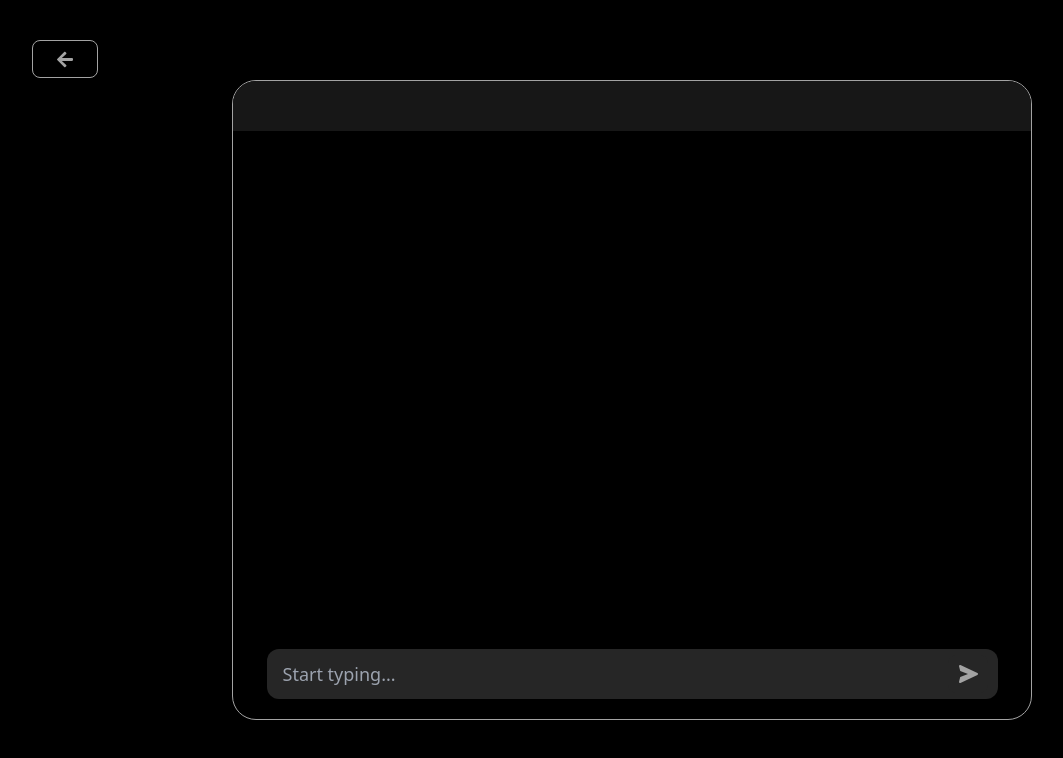
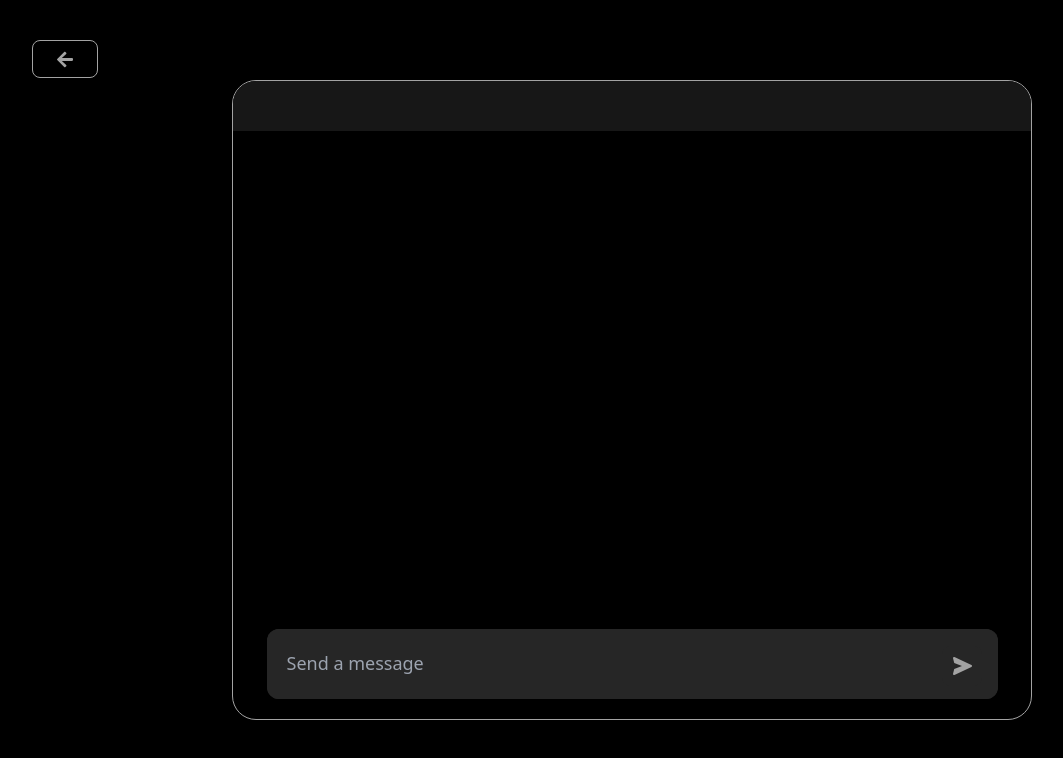
Before and after one commit to Lavryniukk/omniscent-frontend, a Next.js app: page /projects/chat in a window 1280 px wide. Shown: the top 758 px of the page, without its empty margins (8-1071 px from the left). Built offline with nearby package versions, Linux system fonts and the light colour scheme.

Commit message:
done input

```diff
--- a/app/globals.css
+++ b/app/globals.css
@@ -6,11 +6,11 @@
   width: 8px;
 }
 ::-webkit-scrollbar-track {
-  background-color: var(--secondary);
+  background-color: transparent;
 }
 
 ::-webkit-scrollbar-thumb {
-  background-color: var(--accent);
+  background-color: #a1a1a1;
   border-radius: 5px;
 }
 /* styles.css */
@@ -42,10 +42,6 @@
       var(--primary) 0,
       transparent 100%
     );
-  }
-
-  .discover-chat-left {
-    left: calc((100% - 91.6%) / 2);
   }
 
   .project {
--- a/app/modules/DiscoverChat/components/DiscoverInput/DiscoverInput.tsx
+++ b/app/modules/DiscoverChat/components/DiscoverInput/DiscoverInput.tsx
@@ -1,4 +1,6 @@
-import { useEffect, useState } from "react";
+"use client";
+
+import { useEffect, useRef, useState } from "react";
 import { BiSolidSend } from "react-icons/bi";
 import useDiscoverChat from "../../storage/DiscoverChatStorage";
 
@@ -6,13 +8,23 @@ export default function DiscoverInput() {
   const { userInputData, setInputData } = useDiscoverChat();
   const [isDisabled, setisDisabled] = useState<boolean>(true);
 
-  useEffect(() => {
-    if (userInputData.length > 0) {
+  const textareaRef = useRef<HTMLTextAreaElement | null>(null);
+
+  const handleInput = (e: React.ChangeEvent<HTMLTextAreaElement>) => {
+    if (e.target.value) {
       setisDisabled(false);
     } else {
       setisDisabled(true);
     }
-  }, [userInputData]);
+    const textarea = textareaRef.current;
+    if (textarea) {
+      !e.target.value && (textarea.style.height = `70px`);
+
+      textarea.style.height = `${textarea.scrollHeight}px`;
+    }
+    setInputData(e.target.value);
+  };
+
   const handleSubmit = (e: React.FormEvent<HTMLFormElement>) => {
     e.preventDefault();
 
@@ -24,27 +36,28 @@ export default function DiscoverInput() {
   };
   return (
     <form
-      className="w-11/12 box-border h-[50px] absolute bottom-5 discover-chat-left bg-secondary rounded-xl flex"
+      className="w-11/12 box-border h-fit absolute bottom-5 bg-secondary left-[calc((100%-91.6%)/2)] rounded-xl flex items-center overflow-visible"
       onSubmit={(e) => handleSubmit(e)}
     >
-      <input
-        className="w-11/12 h-full box-border bg-transparent rounded-l-xl p-4 placeholder:text-lg text-accent text-lg focus:outline-none"
-        placeholder="Start typing..."
-        onChange={(e) => setInputData(e.target.value)}
-        name="discoverInput"
+      <textarea
+        ref={textareaRef}
+        className={`w-full h-[70px] box-border bg-secondary rounded-xl p-5 pr-16 aspect-none placeholder:text-lg text-accent text-lg
+         focus:outline-none focus:bg-secondary resize-none relative max-h-[200px] overflow-y-scroll `}
+        placeholder="Send a message"
+        onChange={(e) => handleInput(e)}
       />
-      <div className="w-1/12 h-full rounded-r-xl flex justify-center items-center">
-        <button
-          className={`px-2 py-3 ${
-            isDisabled
-              ? "bg-secondary cursor-default"
-              : "bg-primary hover:opacity-70"
-          } rounded-lg h-3/4 m-auto flex justify-center items-center transition duration-200`}
-          type="submit"
-        >
-          <BiSolidSend className="w-[24px] h-[24px] text-accent " />
-        </button>
-      </div>
+      <button
+        className={`p-2 ${
+          isDisabled ? "bg-secondary cursor-default" : "bg-accent"
+        } rounded-lg h-fit flex justify-center items-center  absolute right-4 bottom-[13px]`}
+        type="submit"
+      >
+        <BiSolidSend
+          className={`w-[24px] h-[24px] ${
+            isDisabled ? "text-accent" : "text-secondary"
+          }`}
+        />
+      </button>
     </form>
   );
 }
```
